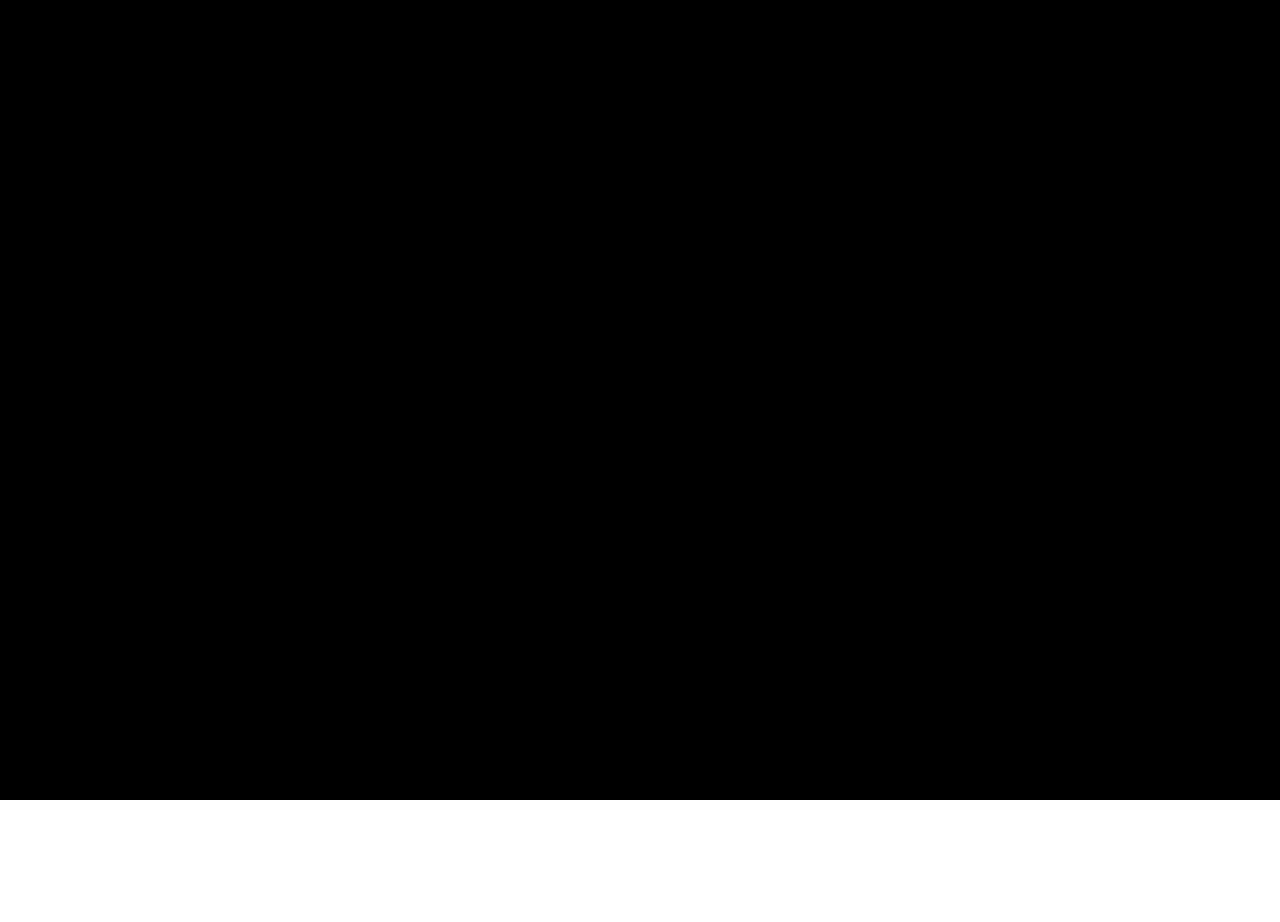
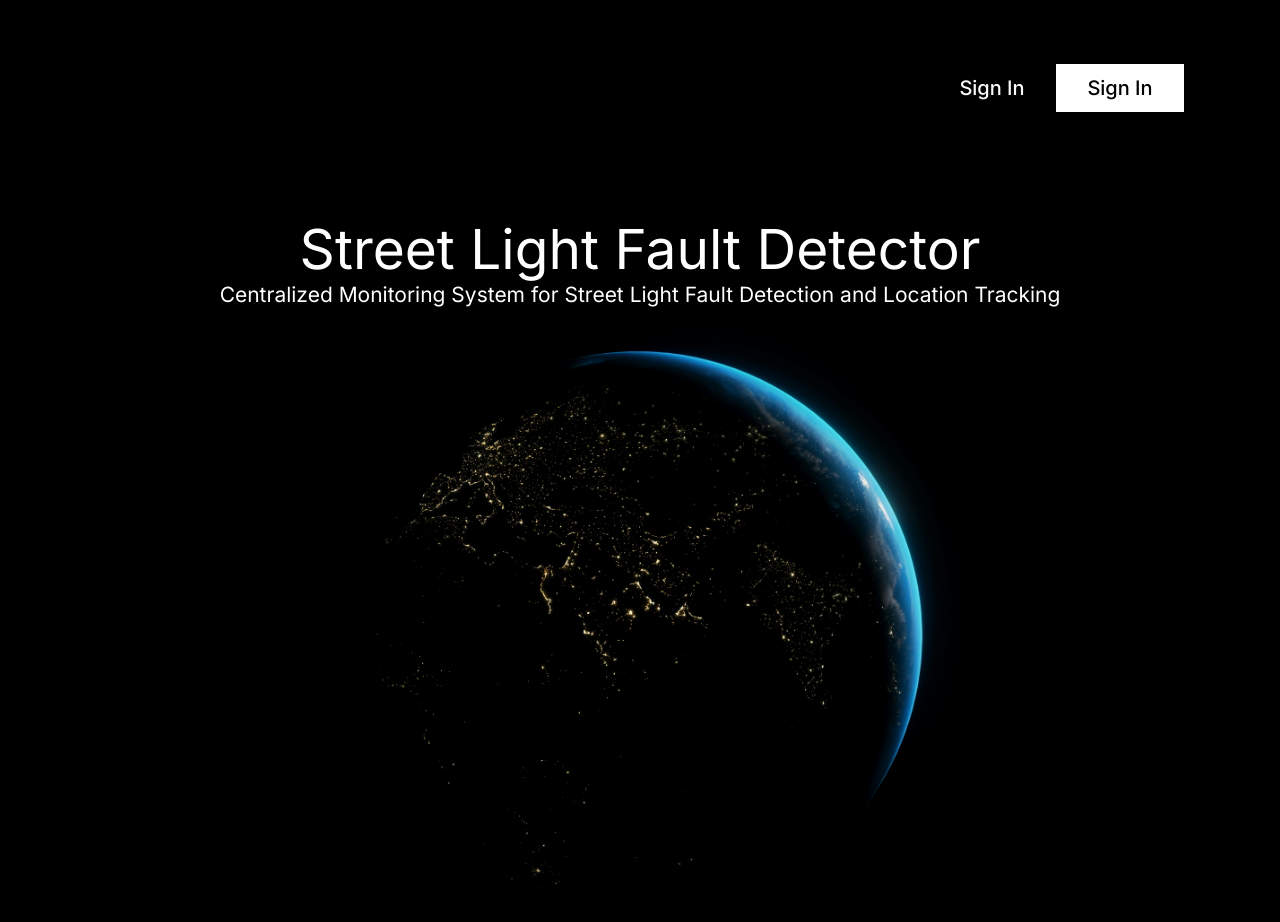
Before and after one commit to love-to-code108/acehack3.0-project, a React (Vite) app: page / in a window 1280 px wide. Shown: the top 922 px of the page. Before the commit the page ends 800 px from the top, so only its background shows below. Built offline with nearby package versions, Linux system fonts and the light colour scheme.

Commit message:
the first part of the website or the landing page is more or less done

```diff
--- a/src/App.jsx
+++ b/src/App.jsx
@@ -1,40 +1,77 @@
+import { Button } from "@/components/ui/button"
+import theEarth from "./assets/JPG/earthLightFromSpace.jpg"
+
+import "./app.css"
 
 function App() {
 
   return (
-    <div className=" bg-black w-[100%] h-[100vh]">
-      <MainApp/>
+    <div className=" bg-black w-[100%] pt-[4rem] px-[6rem]">
+      <MainApp />
     </div>
   )
 }
 
 
 
-function MainApp(){
-
-
-  return(
-    <div className=" text-white">
-
-
-      {/* THE SIGN UP BUTTON */}
 
 
 
-      {/* THE SIGN IN BUTTON */}
+
+function MainApp() {
+
+
+  return (
+    <div className=" text-white flex flex-col">
+
+
+
+
+
+      <div className=" w-[100%] flex justify-end">
+
+
+
+        {/* THE SIGN IN BUTTON */}
+        <div>
+          <Button className=" rounded-none font-inter text-xl bg-black w-[8rem] h-[3rem]">Sign In</Button>
+        </div>
+
+
+
+        {/* THE SIGN UP BUTTON */}
+        <div>
+          <Button className=" bg-white text-black hover:bg-white hover:text-black text-xl font-inter w-[8rem] h-[3rem] rounded-none">Sign In</Button>
+        </div>
+      </div>
+
+
+
+
+
+
 
 
 
       {/* THE MAIN HEADING */}
+      <div className=" text-white font-inter font-55 w-[100%] flex justify-center mt-[6rem] zIndex-2">
 
+        <h1>Street Light Fault Detector</h1>
+
+      </div>
 
 
       {/* THE SUB HEADING */}
-
+      <div className=" text-white font-inter flex justify-center font-21  relative bottom-3 zIndex-2">
+        <p>Centralized Monitoring System for Street Light Fault Detection and Location Tracking
+        </p>
+      </div>
 
 
       {/* THE IMAGE */}
-
+      <div className=" relative bottom-[4rem] flex justify-center">
+        <img className=" w-[70%]" src={theEarth} alt="An Image of the earth" />
+      </div>
 
 
     </div>
--- /dev/null
+++ b/src/app.css
@@ -0,0 +1,16 @@
+
+.font-inter {
+  font-family: "Inter", sans-serif;
+}
+
+.font-55{
+    font-size: 55px;
+}
+
+.font-21{
+    font-size: 21px;
+}
+
+.zIndex-2{
+    z-index: 2;
+}
--- a/src/index.css
+++ b/src/index.css
@@ -70,7 +70,6 @@
     * {
       @apply border-border;
     }
-
     body {
       @apply bg-background text-foreground;
     }
```
Lines whose indentation alone changed are shown as unchanged.
